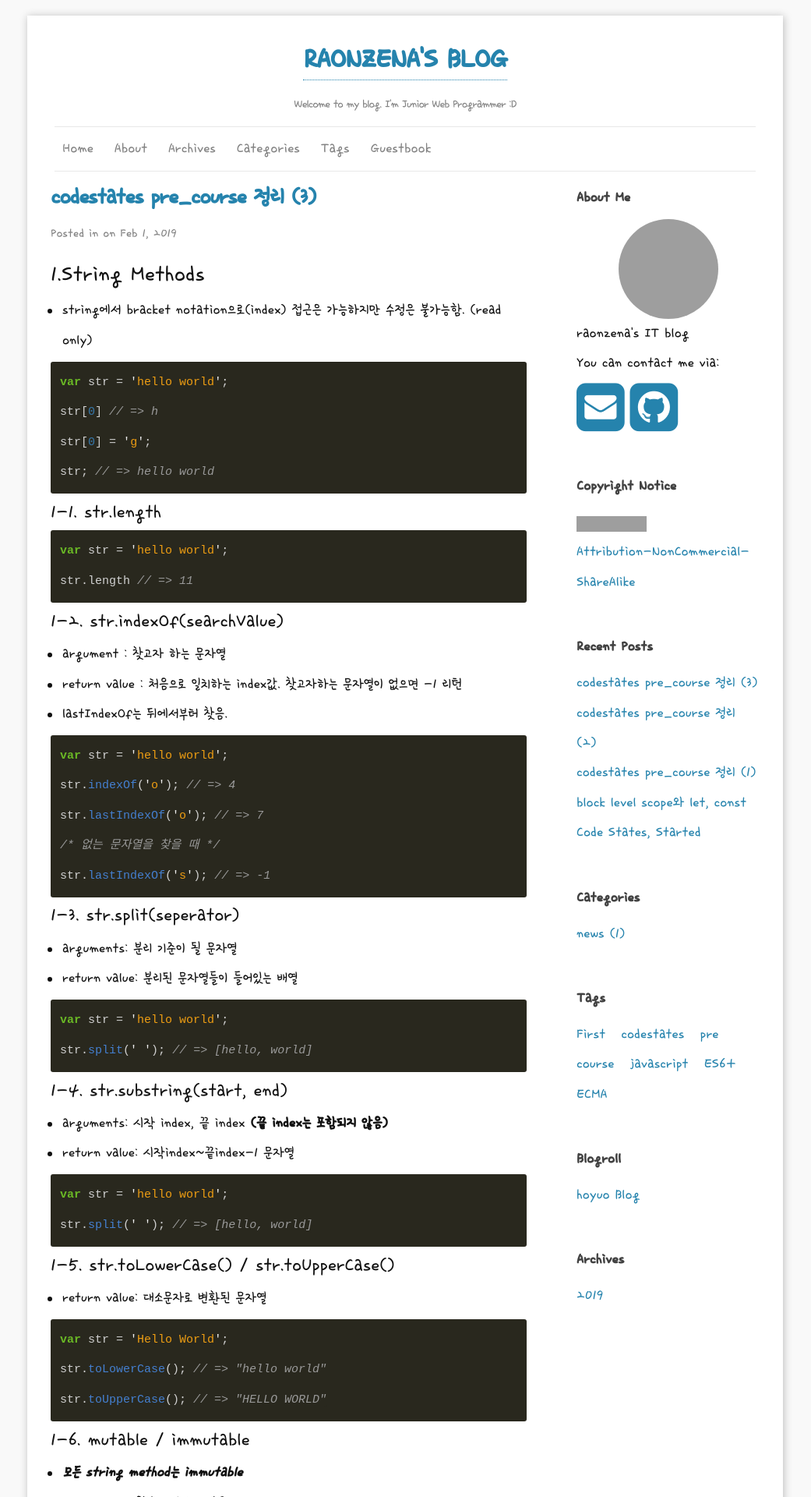
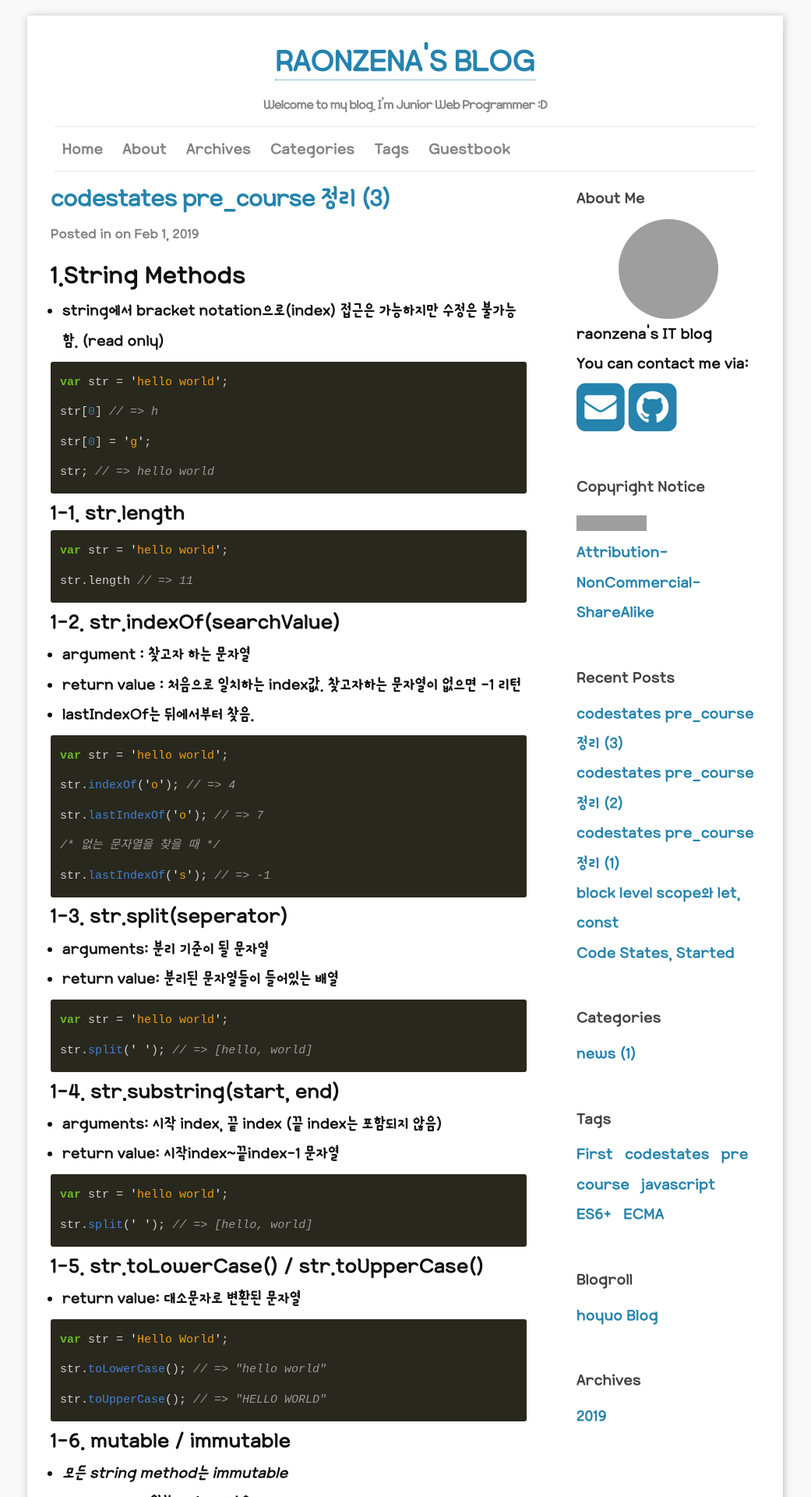
Before and after one commit to raonzena/raonzena.github.io, a Jekyll site: the page built from index.html, in a window 1280 px wide. Shown: the top 1920 px of the page at 78% size, without its empty margins (120-1161 px from the left). Built offline with Jekyll 4.4.1, drawn with Linux system fonts in a browser that asks for light colours; some web fonts are replaced; the list of posts is cut into pages by our own code; grey boxes are pictures that could not be loaded.

Commit message:
190207 update font

```diff
--- a/css/main.scss
+++ b/css/main.scss
@@ -3,20 +3,16 @@
 ---
 @charset "utf-8";
 @font-face {
-    font-family: 'sd-misaeng';
-    src: url('/fonts/sdmisaeng.eot');
-    src: url('/fonts/sdmisaeng.eot?#iefix') format('embedded-opentype'),
-         url('/fonts/sdmisaeng.woff2') format('woff2'),
-         url('/fonts/sdmisaeng.woff') format('woff'),
-         url('/fonts/sdmisaeng.ttf') format('truetype'),
-         url('/fonts/sdmisaeng.svg#sd-misaeng') format('svg');
+    font-family: 'ya-chae';
+    src: url('/fonts/yaRegular.ttf') format('truetype'),
+         url('/fonts/yaBold.ttf') format('truetype');
     font-weight: normal;
     font-style: normal;
 
 }
 
 // Our variables
-$base-font-family: 'sd-misaeng';
+$base-font-family: 'ya-chae';
 $base-font-size:   24px;
 $small-font-size:  $base-font-size * 0.875;
 $base-line-height: 1.6em;
```
